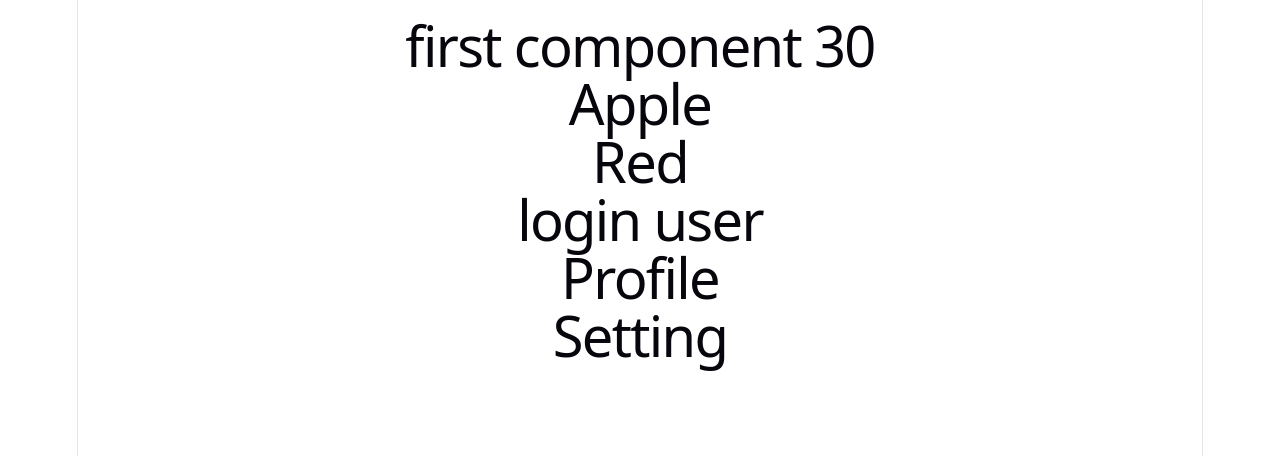
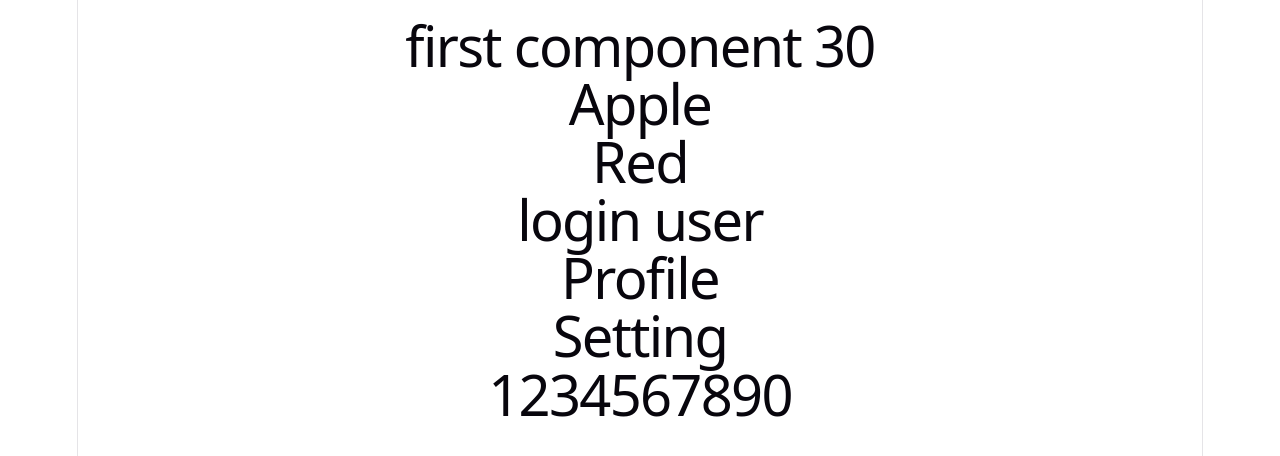
Before and after one commit to codewithnill/reactjs_19_by_code_step_by_step, a React (Vite) app in the folder main/react-blog/: page / in a window 1280 px wide. Shown: the top 456 px of the page. Built offline with nearby package versions, Linux system fonts and the light colour scheme.

Commit message:
export/import other than component.

```diff
--- a/main/react-blog/src/App.jsx
+++ b/main/react-blog/src/App.jsx
@@ -1,4 +1,4 @@
-import Login,{Profile,Setting} from './user_component';
+import Login,{Profile,Setting,user_key} from './user_component';
 
 function App() {
   alert(sum());
@@ -10,6 +10,7 @@ function App() {
       <Login/>
       <Profile/>
       <Setting/>
+      <h1>{user_key}</h1>
     </div>
 
   );
--- a/main/react-blog/src/user_component.jsx
+++ b/main/react-blog/src/user_component.jsx
@@ -23,3 +23,6 @@ export function Setting() {
 }
 
 export default Login
+
+
+export const user_key="1234567890"
```
